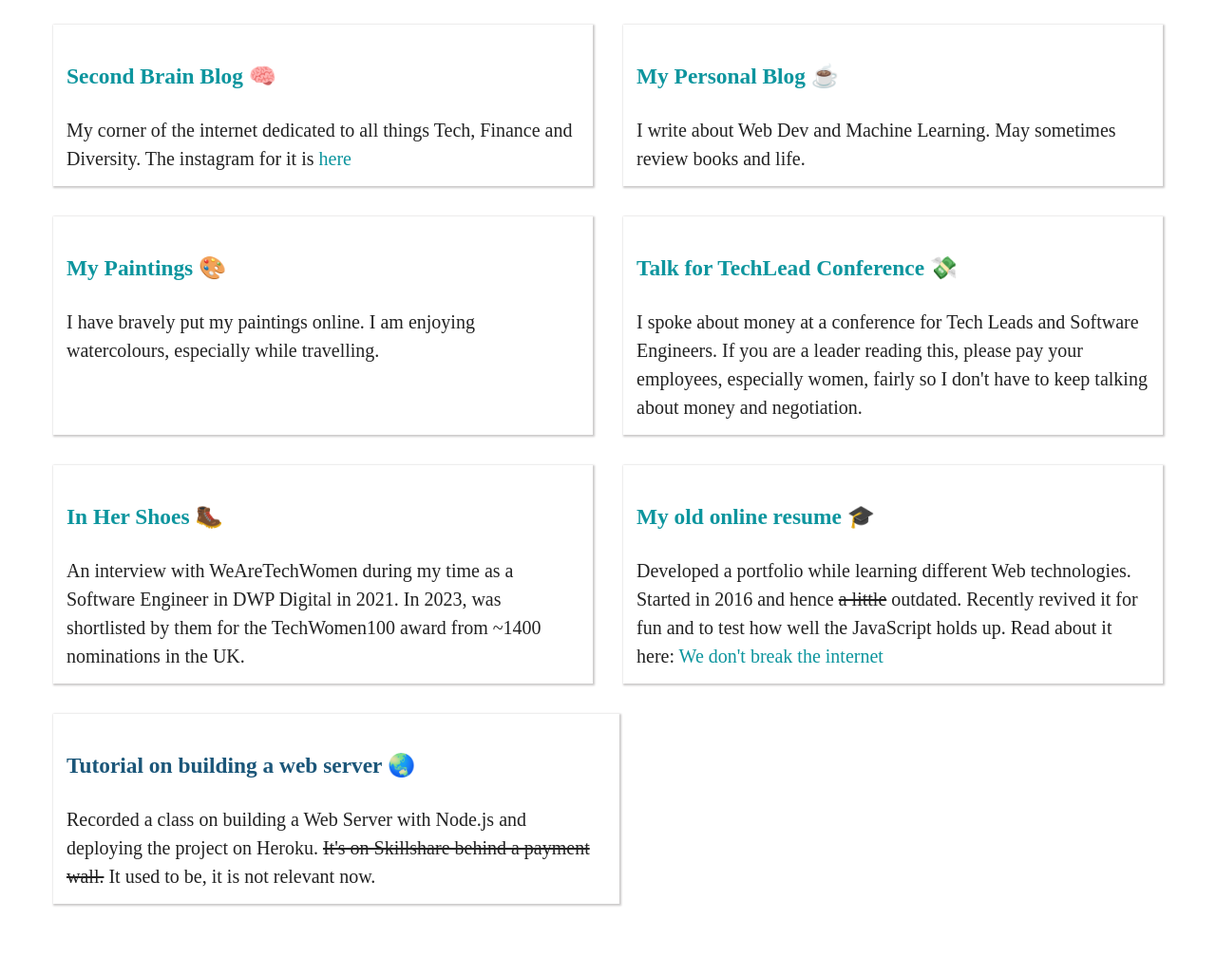
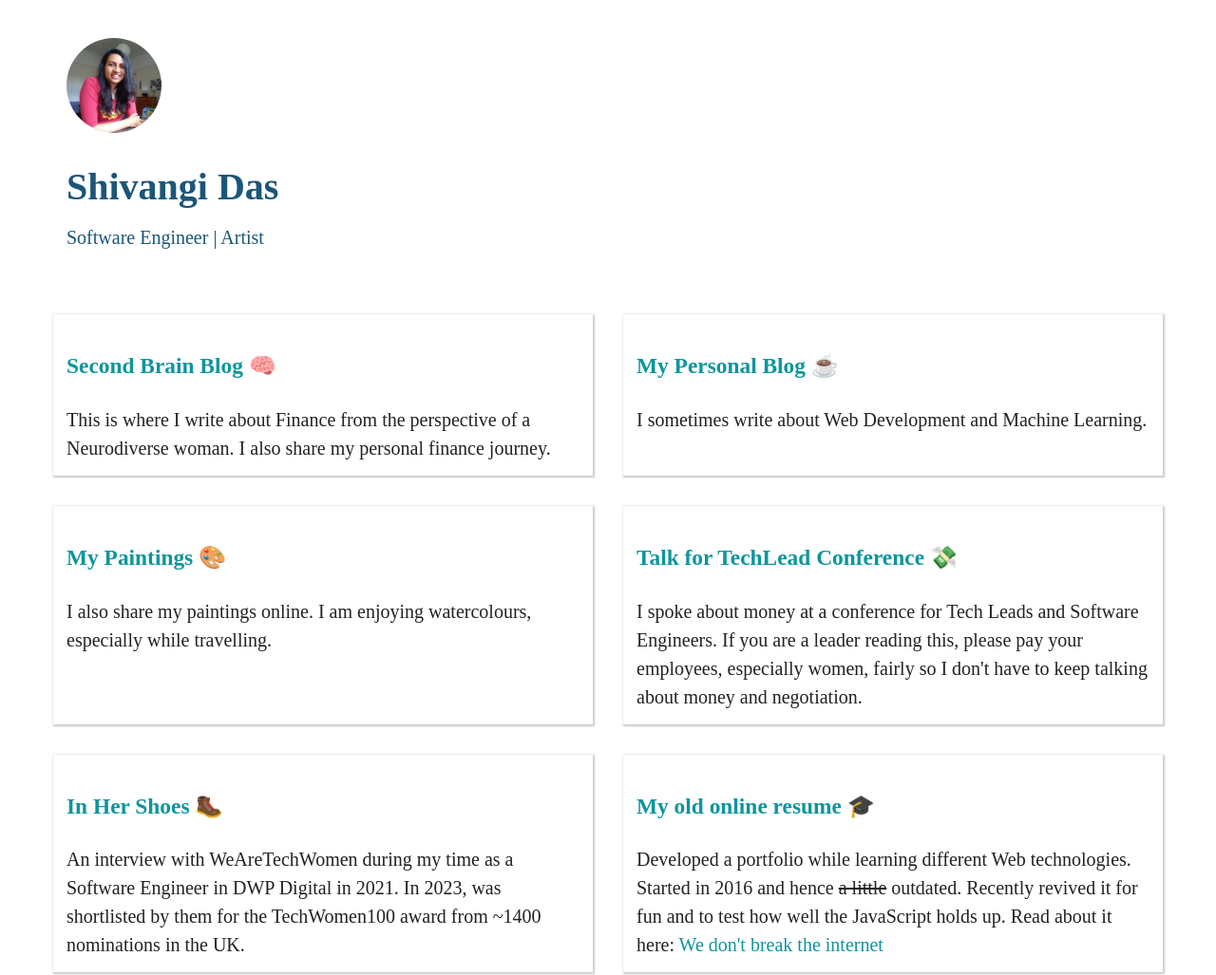
Before and after one commit to shivangidas/shivangidas.github.io, a plain HTML site: page index.html in a window 1280 px wide. Shown: the top 1027 px of the page at 95% size. Before the commit the page ends 978 px from the top, so only its background shows below. Drawn offline with Linux system fonts and the light colour scheme.

Commit message:
add my name

```diff
--- a/index.html
+++ b/index.html
@@ -13,26 +13,29 @@
 
 <body class="light">
   <main>
+    <header><img src="public/shivangi.jpg" alt="Photo of Shivangi Das" class="avatar"><h1>Shivangi Das </h1>
+    <p>Software Engineer | Artist</p>
+    </header>
+
     <div class="card">
       <h3>
         <a href="https://secondbrainblog.com/" target="_blank">Second Brain Blog 🧠</a>
       </h3>
-      <span>My corner of the internet dedicated to all things Tech, Finance and Diversity. The instagram for it is <a href="https://www.instagram.com/secondbrainblog/" target="_blank">here</a>
+      <span>This is where I write about Finance from the perspective of a Neurodiverse woman. I also share my personal finance journey.
       </span>
     </div>
     <div class="card">
       <h3>
         <a href="https://shivangidas.github.io/blog" target="_blank">My Personal Blog &#9749;</a>
       </h3>
-      <span>I write about Web Dev and Machine Learning. May sometimes
-        review books and life.
+      <span>I sometimes write about Web Development and Machine Learning.
       </span>
     </div>
     <div class="card">
       <h3>
         <a href="https://www.instagram.com/made.by.shivangi/" target="_blank">My Paintings 🎨</a>
       </h3>
-      <span>I have bravely put my paintings online. I am enjoying watercolours, especially while travelling.
+      <span>I also share my paintings online. I am enjoying watercolours, especially while travelling.
       </span>
     </div>
     <div class="card">
--- a/public/common.css
+++ b/public/common.css
@@ -83,11 +83,30 @@ ul li {
   flex: 1 1 400px; /* Grow, shrink, and basis */
   max-width: calc(50% - 2rem); /* 50% width minus margins */
 }
+header {
+  margin: 1rem;
+  padding: 14px;
+  flex: 1 1 800px;
+  max-width: calc(100% -2rem);
+}
+
+header h1 {
+  margin-bottom: 0.2em;
+}
+
+header p {
+  margin-top: 0.2em;
+}
+.avatar {
+  vertical-align: middle;
+  width: 100px;
+  height: 100px;
+  border-radius: 50%;
+}
 
 @media screen and (max-width: 800px) {
   main {
     max-width: 100%;
-
   }
   .card {
     max-width: 100%;
```
Also changed, not shown: public/shivangi.jpg (added).
